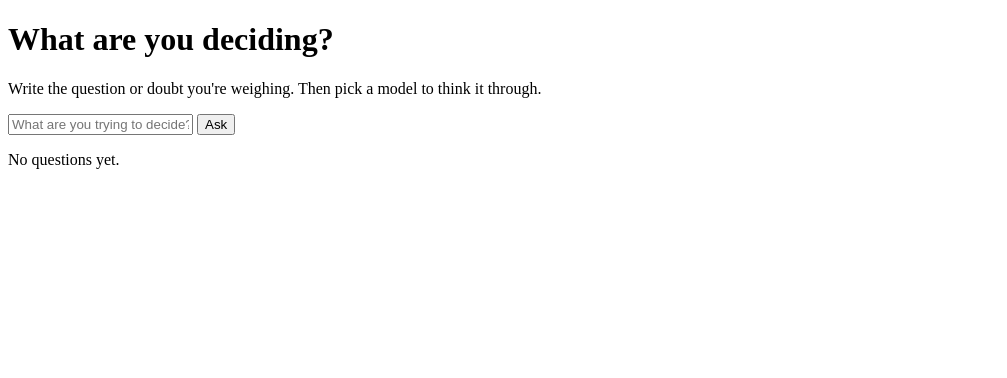
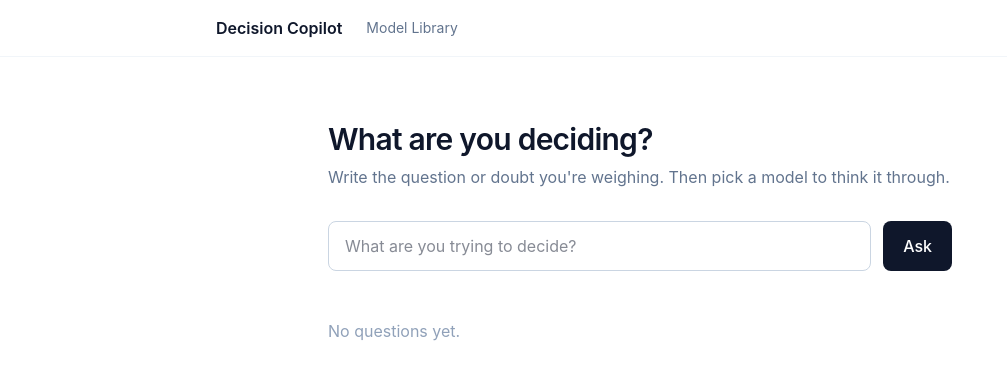
Before and after one commit to sudo7ak/to-decide, a SvelteKit app: page / in a window 1280 px wide. Shown: the top 378 px of the page, without its empty margins (0-1007 px from the left). Built offline with nearby package versions, Linux system fonts and the light colour scheme.

Commit message:
feat: add root layout with nav and model seeding

```diff
--- a/src/routes/+layout.svelte
+++ b/src/routes/+layout.svelte
@@ -1,11 +1,21 @@
 <script lang="ts">
-	import favicon from '$lib/assets/favicon.svg';
+	import '../app.css';
+	import { onMount } from 'svelte';
+	import { seedModelsIfEmpty } from '$lib/db/seed';
 
 	let { children } = $props();
+
+	onMount(() => {
+		seedModelsIfEmpty();
+	});
 </script>
 
-<svelte:head>
-	<link rel="icon" href={favicon} />
-</svelte:head>
-
-{@render children()}
+<div class="min-h-screen bg-white">
+	<header class="border-b border-slate-100">
+		<nav class="mx-auto flex max-w-4xl items-center gap-6 px-6 py-4">
+			<a href="/" class="font-semibold text-slate-900">Decision Copilot</a>
+			<a href="/models" class="text-sm text-slate-500 hover:text-slate-900">Model Library</a>
+		</nav>
+	</header>
+	{@render children()}
+</div>
```
